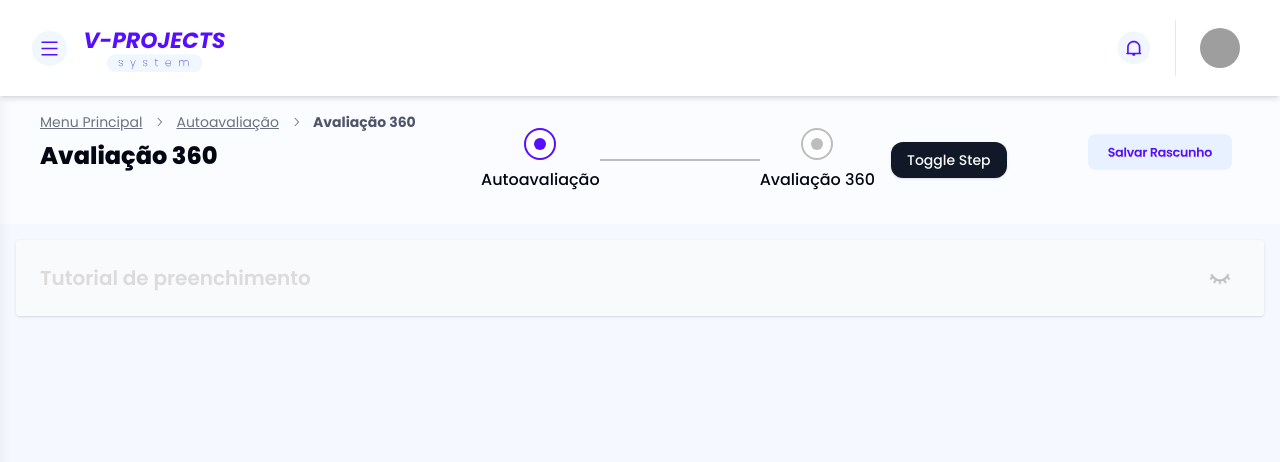
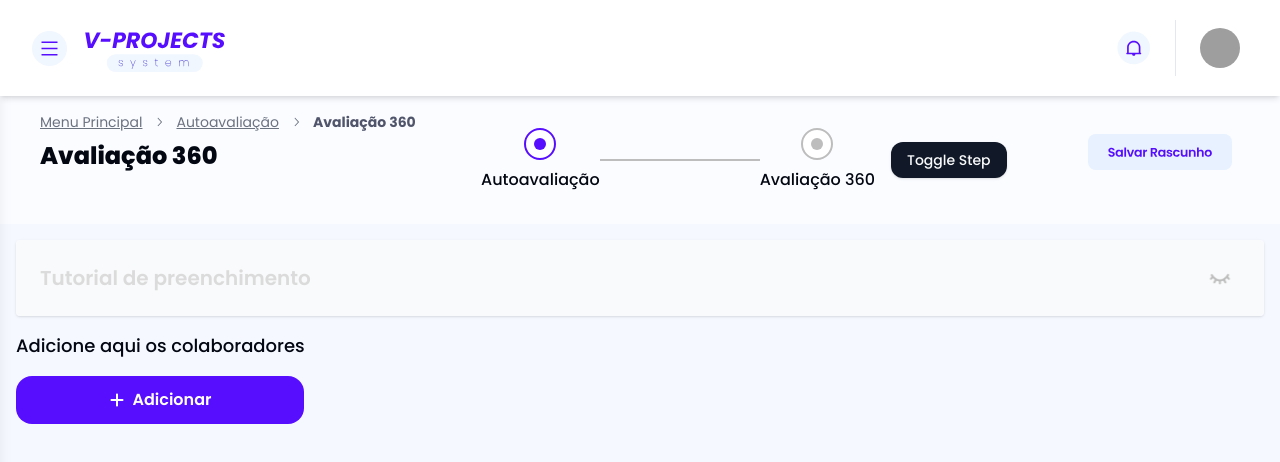
Before and after one commit to ericlbarreto/vprojects-web, a React (Vite) app: page /autoavaliacao/avaliacao-360 in a window 1280 px wide. Shown: the top 462 px of the page. Built offline with nearby package versions, Linux system fonts and the light colour scheme; sample sign-in values are in the browser's storage; grey boxes are pictures that could not be loaded.

Commit message:
feat: add button

```diff
--- a/src/components/tutorial360.tsx
+++ b/src/components/tutorial360.tsx
@@ -80,6 +80,15 @@ function Tutorial() {
                     </div>
                 </div>
             </div>
+
+            <div className="m-4">
+                <p className="font-medium text-lg">Adicione aqui os colaboradores</p>
+
+                <button className="flex items-center justify-center text-white font-semibold mt-4 bg-roxoPrincipal hover:bg-blue-600 rounded-lg w-72 h-12">
+                    <FaPlus /> <span className="ml-2">Adicionar</span>
+                </button>
+            </div>
+
         </div>
     )
 }
```
